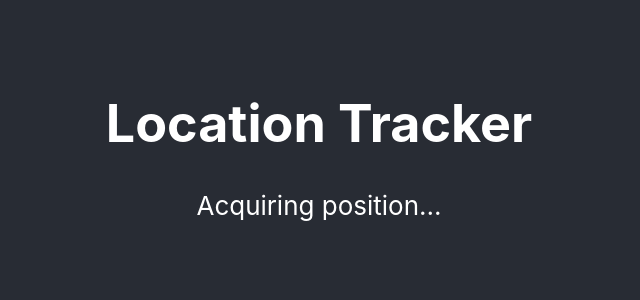
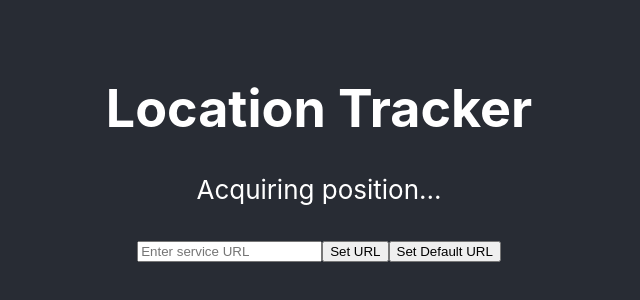
Before and after one commit to DispatchOrderNodeGovernance/rider-app, a React (Create React App) app: page / in a window 1280 px wide. Shown: the part 248-548 px from the top of the page, without its empty margins (321-961 px from the left). Built offline with nearby package versions, Linux system fonts and the light colour scheme; no server answers.

Commit message:
chore: Update LocationTracker component to send location to server

```diff
--- a/src/components/LocationTracker.js
+++ b/src/components/LocationTracker.js
@@ -20,7 +20,30 @@ const LocationTracker = () => {
     const [error, setError] = useState(null);
     const initialPosition = useRef(null);
     const [distance, setDistance] = useState(0);
+    const serviceUrl = useRef('https://0xyshn92yf.execute-api.ap-southeast-1.amazonaws.com/production_stage/locations');
+    const inputUrl = useRef('');
 
+    const sendLocationToServer = async (location) => {
+        try {
+            const response = await fetch(serviceUrl.current, {
+                method: 'POST',
+                headers: {
+                    'Content-Type': 'application/json'
+                },
+                body: JSON.stringify(location)
+            });
+
+            if (!response.ok) {
+                throw new Error(`Server responded with status ${response.status}`);
+            }
+
+            const data = await response.json();
+            console.log('Location sent successfully:', data);
+        } catch (error) {
+            console.error('Error sending location to server:', error);
+            setError(`Error sending location: ${error.message}`);
+        }
+    };
     useEffect(() => {
         const handleSuccess = (pos) => {
             setLastTracked(new Date().toLocaleString());
@@ -69,9 +92,16 @@ const LocationTracker = () => {
         return () => clearInterval(intervalId);
     }, []);
 
-    const sendLocationToServer = (location) => {
-        // Placeholder function to send location to the server
-        console.log('Sending location to server:', location);
+    const handleUrlChange = (e) => {
+        inputUrl.current = e.target.value;
+    };
+
+    const handleSetUrl = () => {
+        serviceUrl.current = inputUrl.current;
+    };
+
+    const handleSetDefaultUrl = () => {
+        serviceUrl.current = 'https://0xyshn92yf.execute-api.ap-southeast-1.amazonaws.com/production_stage/locations';
     };
 
     return (
@@ -89,6 +119,16 @@ const LocationTracker = () => {
             {error && (
                 <p style={{ color: 'red' }}>{error}</p>
             )}
+            <div>
+                <input
+                    type="text"
+                    defaultValue={inputUrl.current}
+                    onChange={handleUrlChange}
+                    placeholder="Enter service URL"
+                />
+                <button onClick={handleSetUrl}>Set URL</button>
+                <button onClick={handleSetDefaultUrl}>Set Default URL</button>
+            </div>
         </div>
     );
 };
```
